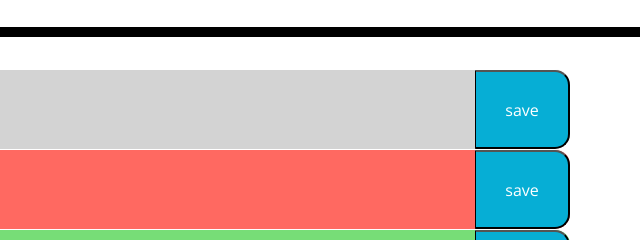
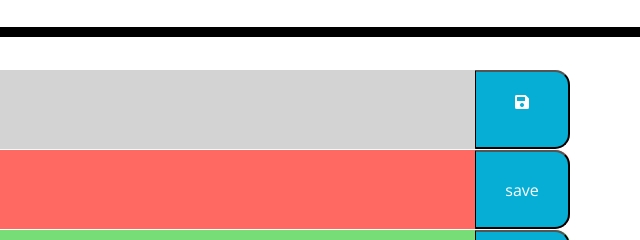
Before and after one commit to rashir01/PlanYourDay, a plain HTML site: page develop/index.html in a window 1280 px wide. Shown: the part 267-507 px from the top of the page, 640-1280 px from the left. Drawn offline with nearby package versions, Linux system fonts and the light colour scheme.

Commit message:
added save button icon

```diff
--- a/develop/index.html
+++ b/develop/index.html
@@ -32,7 +32,7 @@
       <div class="time-block row past">
         <div class="hour col-lg-1">9:00Am</div>
         <textarea class="col-lg-10"></textarea>
-        <button class="saveBtn col-lg-1">save</button>
+        <button class="saveBtn col-lg-1 fas fa-save">
       </div>
       <div class="time-block row present">
         <div class="hour col-lg-1">9:00Am</div>
```
